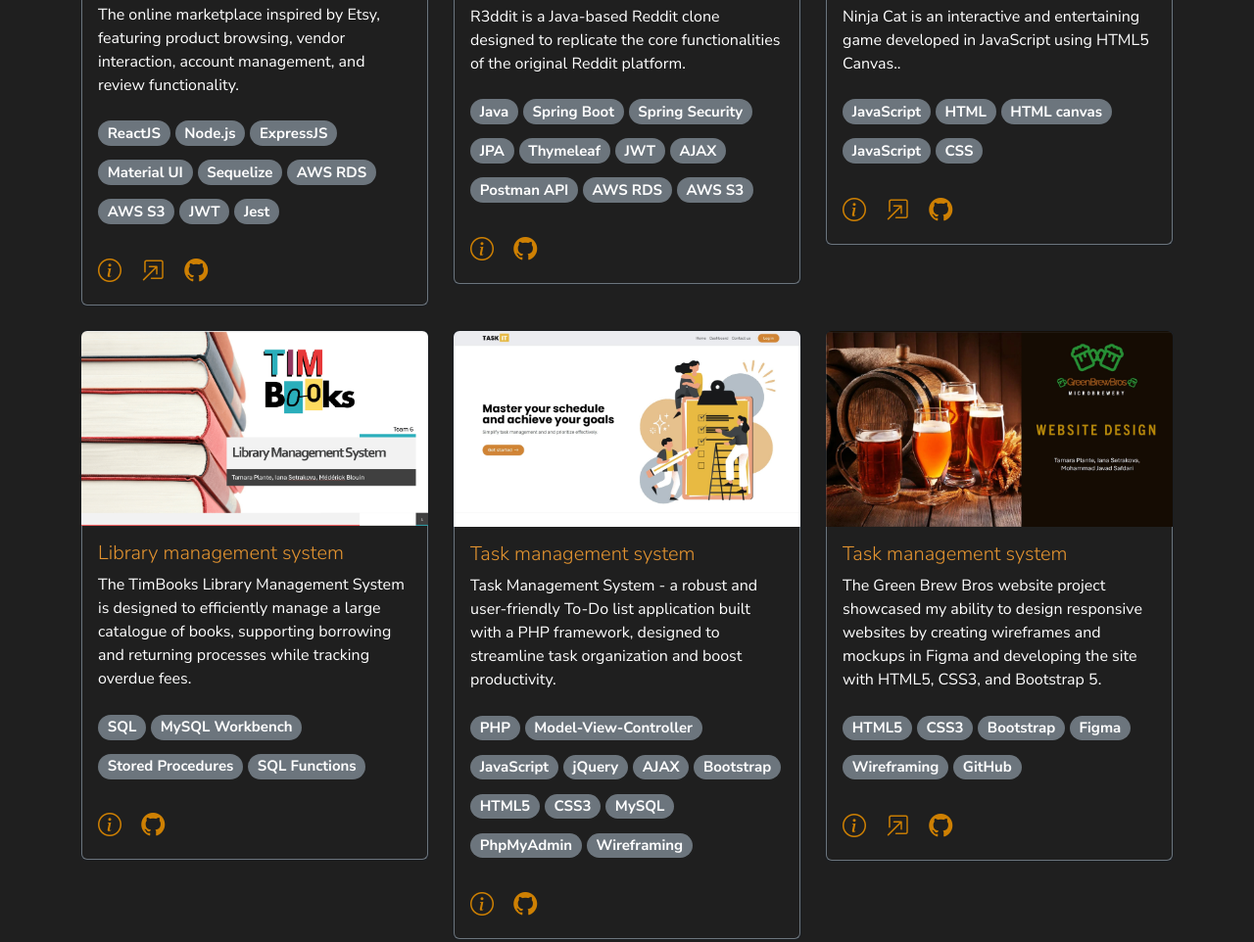
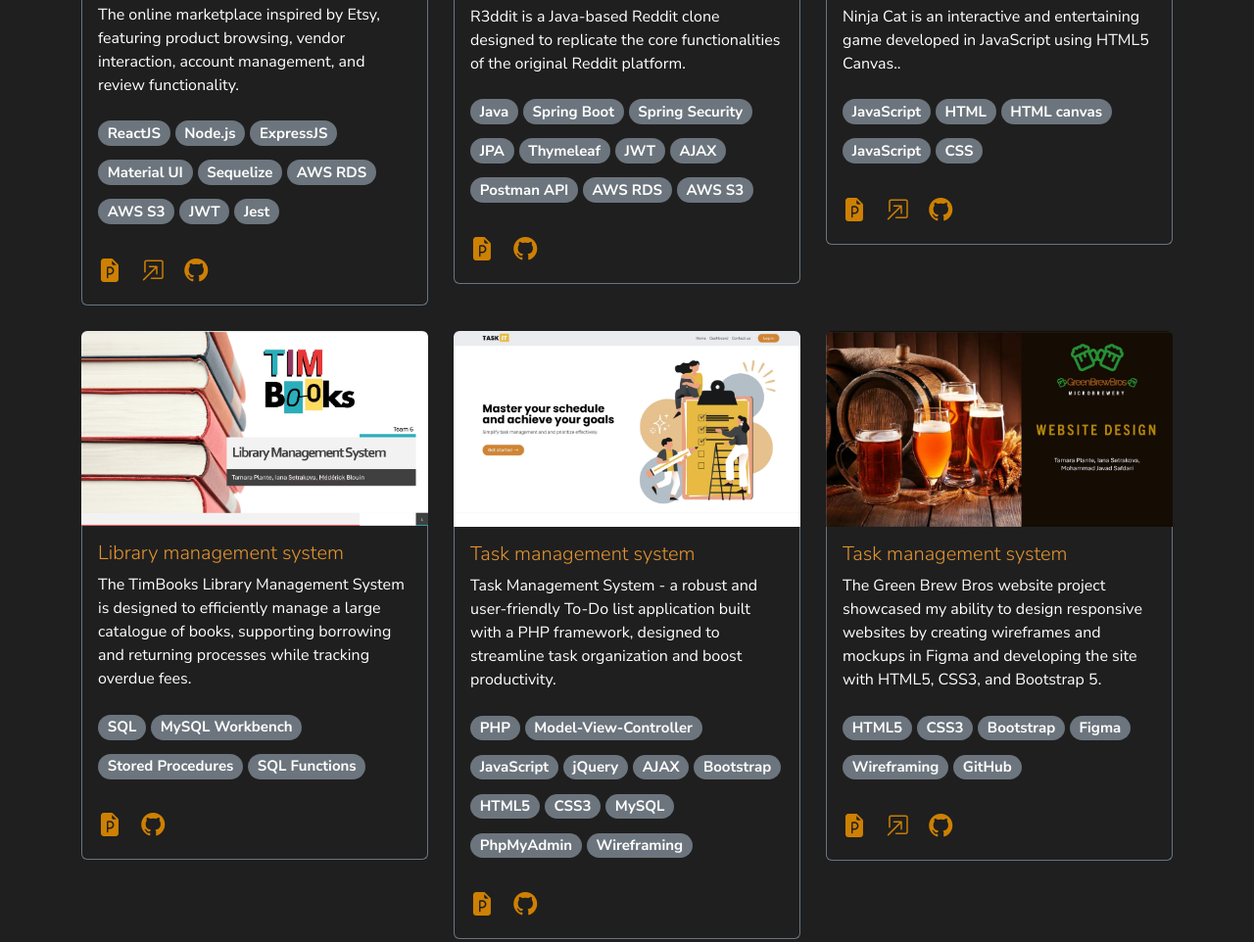
Before and after one commit to iasssy/iasssy.github.io, a plain HTML site: page portfolio.html in a window 1280 px wide. Shown: the part 470-1432 px from the top of the page at 98% size. Drawn offline with nearby package versions, Linux system fonts and the light colour scheme; a web font is replaced by a local one.

Commit message:
Update portfolio.html

```diff
--- a/portfolio.html
+++ b/portfolio.html
@@ -69,7 +69,7 @@
                   href="#"
                   class="fs-4 me-3 pdf-trigger"
                   data-pdf="documents/Etsify-presentation.pdf"
-                  ><i class="bi bi-info-circle"></i
+                  ><i class="bi bi-file-earmark-ppt-fill"></i
                 ></a>
                 <a href="https://etsify.hdcola.org/" class="fs-4 me-3" target="_blank"
                   ><i class="bi bi-box-arrow-in-up-right"></i></a>
@@ -158,7 +158,7 @@
                   href="#"
                   class="fs-4 me-3 pdf-trigger"
                   data-pdf="documents/R3ddit-presentation.pdf"
-                  ><i class="bi bi-info-circle"></i
+                  ><i class="bi bi-file-earmark-ppt-fill"></i
                 ></a>
                 <a href="https://github.com/vvaraksn/R3ddit" class="fs-4" target="_blank"
                   ><i class="bi bi-github"></i
@@ -200,7 +200,7 @@
                   href="#"
                   class="fs-4 me-3 pdf-trigger"
                   data-pdf="documents/ninja-cat-game-presentation.pdf"
-                  ><i class="bi bi-info-circle"></i
+                  ><i class="bi bi-file-earmark-ppt-fill"></i
                 ></a>
                 <a href="https://tamara-plante.github.io/ninja-cat/" class="fs-4 me-3" target="_blank"
                   ><i class="bi bi-box-arrow-in-up-right"></i></a>
@@ -243,7 +243,7 @@
                   href="#"
                   class="fs-4 me-3 pdf-trigger"
                   data-pdf="documents/timbooks-final-project.pdf"
-                  ><i class="bi bi-info-circle"></i
+                  ><i class="bi bi-file-earmark-ppt-fill"></i
                 ></a>
                 <a href="https://github.com/iasssy/tim-books" class="fs-4" target="_blank"
                   ><i class="bi bi-github"></i
@@ -287,7 +287,7 @@
                   href="#"
                   class="fs-4 me-3 pdf-trigger"
                   data-pdf="documents/Task-it.pdf"
-                  ><i class="bi bi-info-circle"></i
+                  ><i class="bi bi-file-earmark-ppt-fill"></i
                 ></a>
                 <a href="https://github.com/iasssy/task-it" class="fs-4" target="_blank"
                   ><i class="bi bi-github"></i
@@ -326,7 +326,7 @@
                   href="#"
                   class="fs-4 me-3 pdf-trigger"
                   data-pdf="documents/green-bros-presentation.pdf"
-                  ><i class="bi bi-info-circle"></i
+                  ><i class="bi bi-file-earmark-ppt-fill"></i
                 ></a>
                 <a href="https://tamara-plante.github.io/GreenBrewBros/" class="fs-4 me-3" target="_blank"
                   ><i class="bi bi-box-arrow-in-up-right"></i></a>
```
